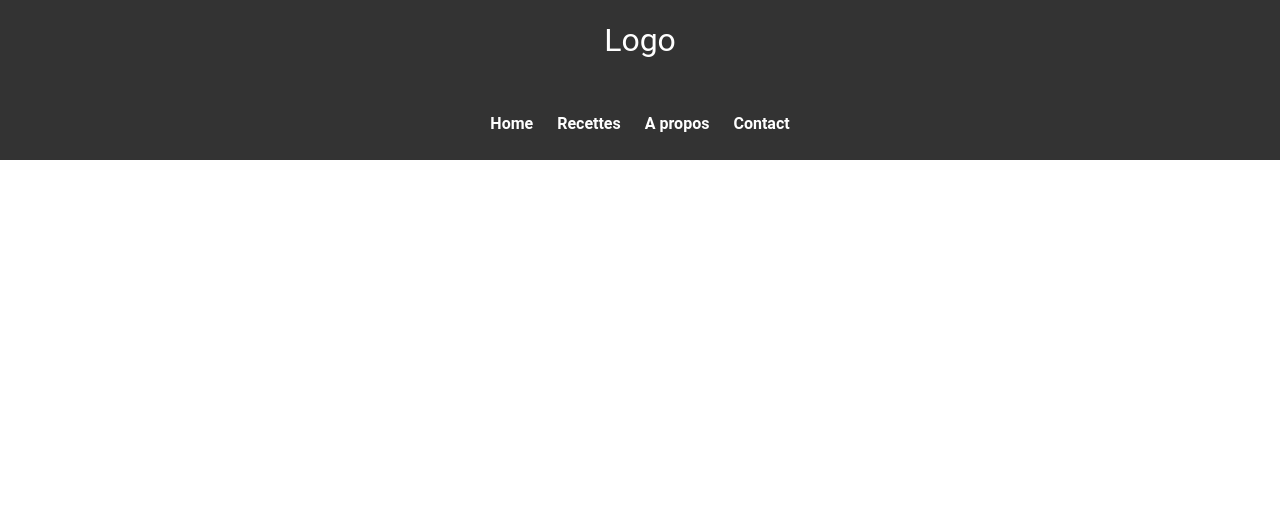
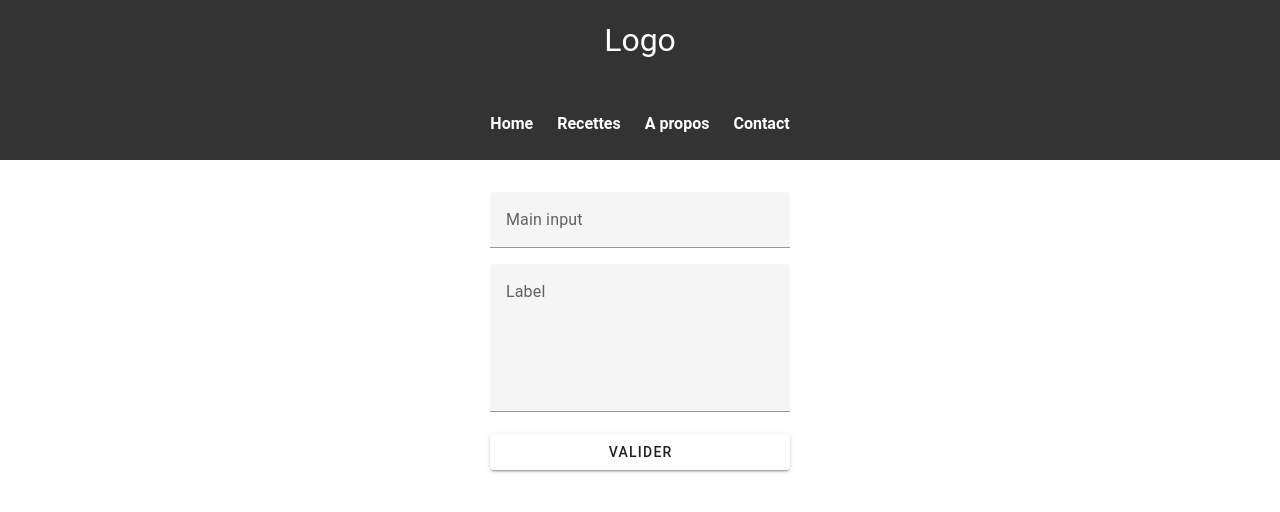
Before and after one commit to SylviePlayPlayeuse/PandaCook, a Vue app: page /addRecipe in a window 1280 px wide. Shown: the top 512 px of the page. Built offline with nearby package versions, Linux system fonts and the light colour scheme.

Commit message:
add view addRecipe

```diff
--- a/src/components/HeaderComponent.vue
+++ b/src/components/HeaderComponent.vue
@@ -24,8 +24,9 @@
     display: flex;
     flex-direction: column;
     gap: 3rem;
+    height: 10rem;
+    margin-bottom: 2rem;
     padding: 1rem;
-    height: 10rem;
 
     .logo {
         font-size: 2rem;
--- a/src/router/index.ts
+++ b/src/router/index.ts
@@ -1,6 +1,7 @@
 import { createRouter, createWebHistory } from 'vue-router'
 import HomeView from '@/views/HomeView.vue'
 import OneRecipeView from "@/views/OneRecipeView.vue";
+import AddRecipeView from "@/views/AddRecipeView.vue";
 
 const router = createRouter({
   history: createWebHistory(import.meta.env.BASE_URL),
@@ -14,6 +15,11 @@ const router = createRouter({
       path: '/recipe',
       name: 'recipe',
       component: OneRecipeView
+    },
+    {
+      path: '/addRecipe',
+      name: 'addRecipe',
+      component: AddRecipeView
     }
   ]
 })
--- /dev/null
+++ b/src/views/AddRecipeView.vue
@@ -0,0 +1,30 @@
+<template>
+    <div class="add-recipe-view">
+        <v-form @submit.prevent>
+            <v-text-field
+                class="text-field"
+                hide-details="auto"
+                label="Main input"
+            ></v-text-field>
+            <v-textarea label="Label"></v-textarea>
+            <v-btn class="button" type="submit" block>
+                Valider
+            </v-btn>
+        </v-form>
+    </div>
+</template>
+<style lang="scss" scoped>
+.add-recipe-view {
+    display: flex;
+    flex-direction: column;
+    gap: 1rem;
+    align-items: center;
+
+    .text-field {
+        width: 300px;
+        margin-bottom: 1rem;
+    }
+
+
+}
+</style>
--- a/src/views/HomeView.vue
+++ b/src/views/HomeView.vue
@@ -30,7 +30,7 @@
     display: grid;
     grid-template-rows: 1fr auto auto; // En premier et en dernier l'espace nécessaire pour le header et le footer,
     // en 2e l'espace qui reste
-    min-height: calc(100vh - 10rem); // 10rem -> hauteur du header
+    min-height: calc(100vh - 12rem); // 12rem -> hauteur du header
 
     .main-content {
         padding: 2rem;
```
